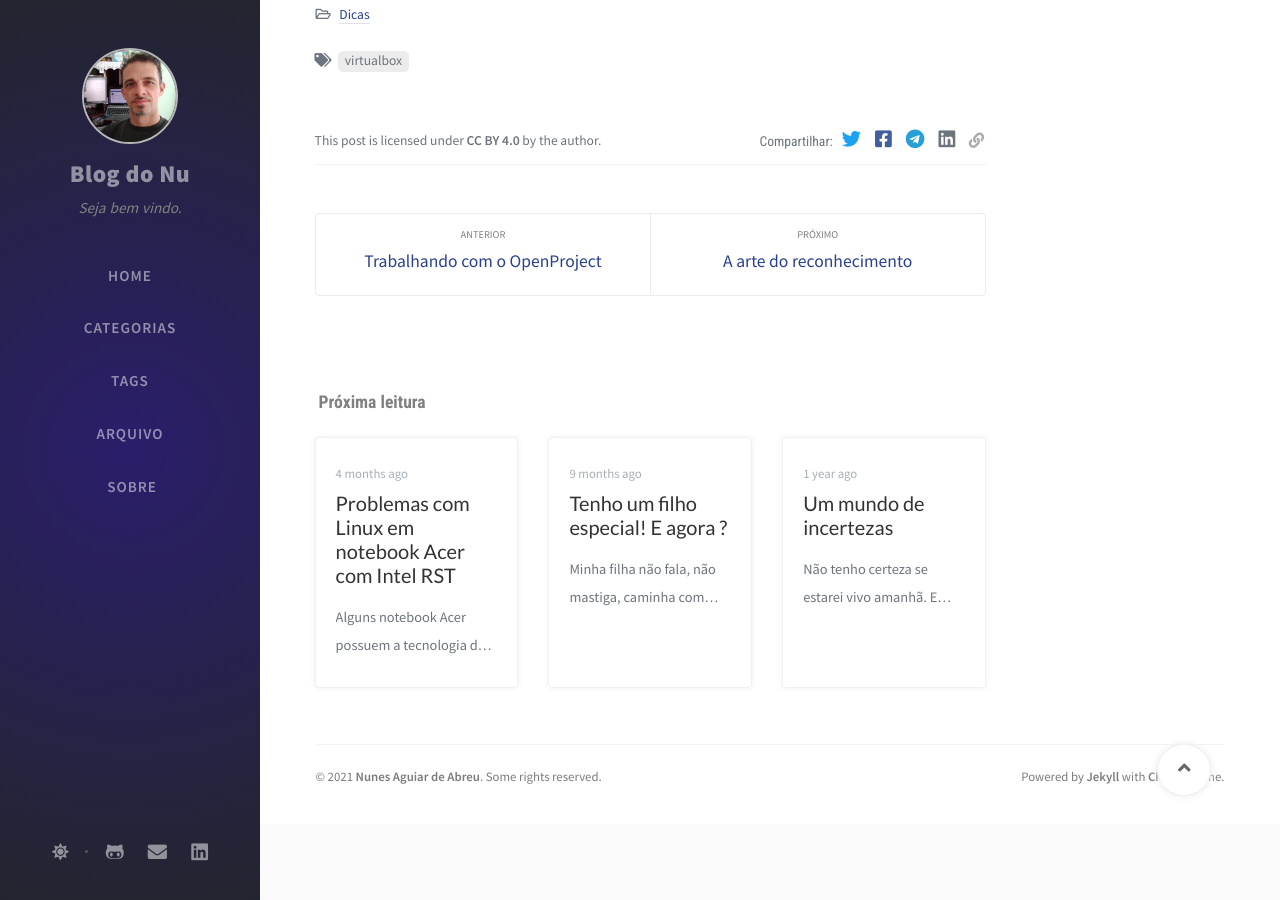
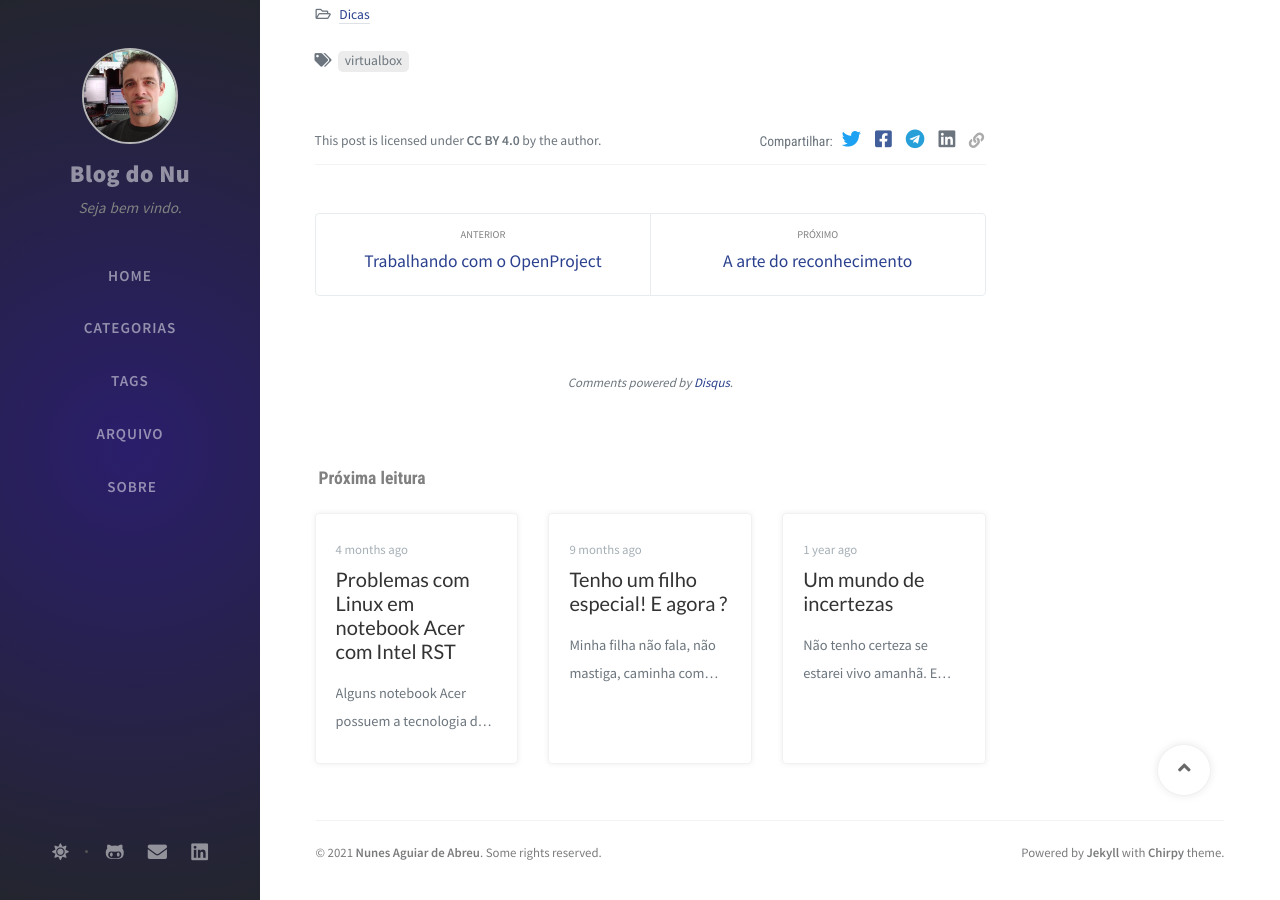
Before and after one commit to nunesabreu/blog, a Jekyll site: the page built from _posts/2019-04-03-dicas-do-virtualbox.md, in a window 1280 px wide and 900 px high, scrolled down 1058 px. Built offline with Jekyll 4.4.1, drawn with Linux system fonts in a browser that asks for light colours; nearby versions of some CDN libraries; comment, search, counter and statistics services are not loaded; some of the changed lines change nothing that is shown.

Commit message:
* Habilitado o disqus

```diff
--- a/_config.yml
+++ b/_config.yml
@@ -79,7 +79,7 @@ kramdown:
 
 # Disqus comments
 disqus:
-  comments: false
+  comments: true
   shortname: blog-do-nu
 
 
```
